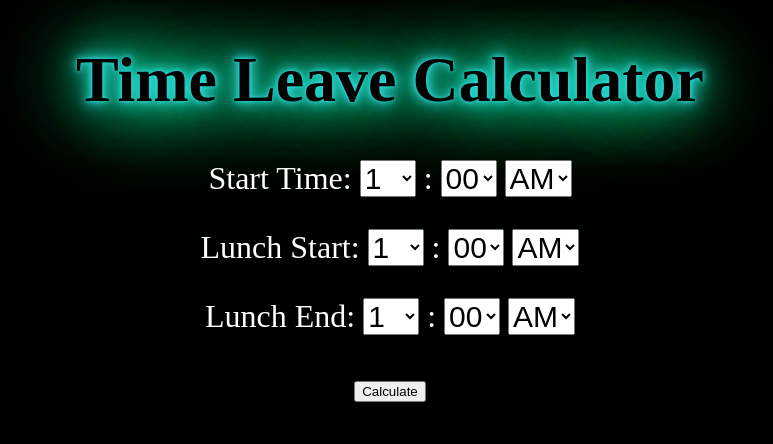
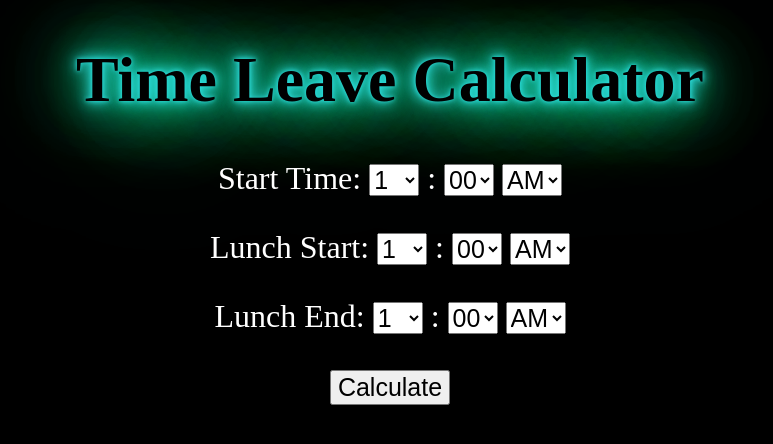
Before and after one commit to spacecupcake1/timecalc, a Flask app: page / in a window 1280 px wide. Shown: the top 444 px of the page, without its empty margins (250-1023 px from the left). Run offline with Flask 3, Linux system fonts and the light colour scheme.

Commit message:
changed font size

```diff
--- a/templates/index.html
+++ b/templates/index.html
@@ -44,8 +44,8 @@
         color: #ff0000;
       }
 
-      select {
-        font-size: 30px;
+      select, input {
+        font-size: 25px;
       }
     </style>
   </head>
```
